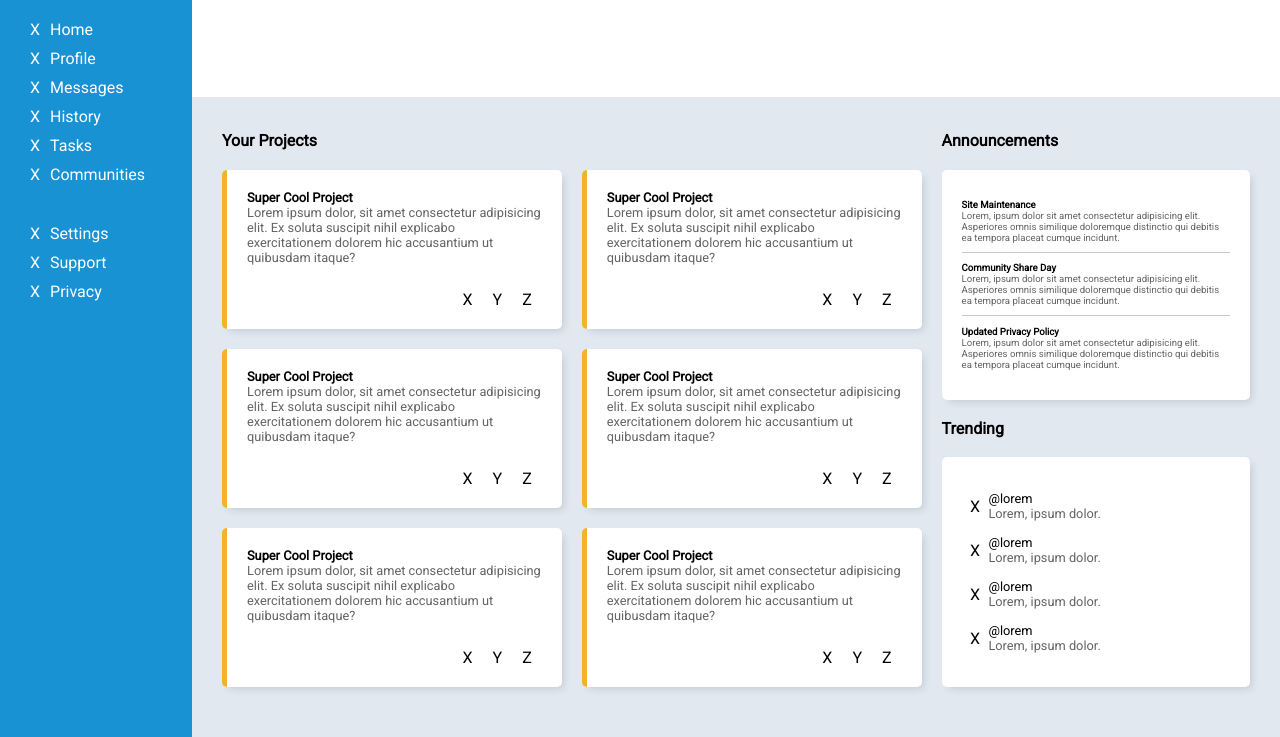
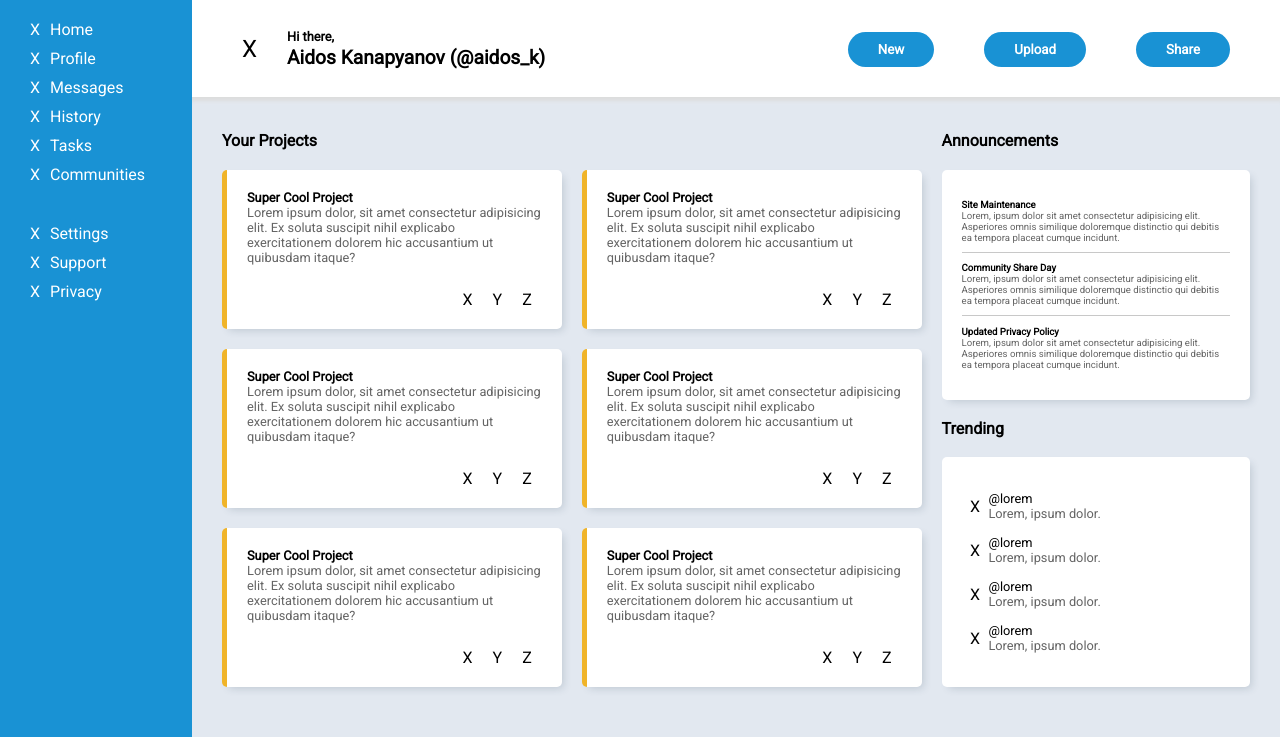
Before and after one commit to aidoskanapyanov/admin-dashboard-the-odin-project, a plain HTML site: page index.html in a window 1280 px wide. Shown: the part 63-800 px from the top of the page. Drawn offline with Linux system fonts and the light colour scheme.

Commit message:
style: finish styling header

```diff
--- a/index.html
+++ b/index.html
@@ -71,7 +71,20 @@
             <div class="logo-name"><h4>Aidos Kanapyanov</h4></div>
           </div>
         </div>
-        <div class="bottomline"></div>
+        <div class="bottomline">
+          <div class="bottomline-left">
+            <div class="big-icon">X</div>
+            <h4 class="sm-message">Hi there,</h4>
+            <h4 class="big-header">Aidos Kanapyanov (@aidos_k)</h4>
+          </div>
+          <div class="bottomline-right">
+            <div class="main-actions">
+              <div class="new-action"><button class="btn-main-action">New</button></div>
+              <div class="upload-action"><button class="btn-main-action">Upload</button></div>
+              <div class="share-action"><button class="btn-main-action">Share</button></div>
+            </div>
+          </div>
+        </div>
       </div>
       <div class="content">
         <div class="title"><h4>Your Projects</h4></div>
--- a/style.css
+++ b/style.css
@@ -55,7 +55,10 @@ body {
 
 .header {
     height: 20%;
-    padding: 15px 50px 15px 50px;
+    display: flex;
+    flex-direction: column;
+    justify-content: space-between;
+    padding: 25px 50px;
 }
 
 .content {
@@ -65,6 +68,9 @@ body {
     grid-template-columns: 70% 30%;
     grid-template-rows: 10% 40% 10% 40%;
     background-color: rgb(226, 232, 240);
+    -webkit-box-shadow: inset 0 8px 4px -4px #ddd;
+    -moz-box-shadow: inset 0 8px 4px -4px #ddd;
+    box-shadow: inset 0 8px 4px -4px #ddd;
 }
 
 .left {
@@ -185,3 +191,52 @@ input[type=text] {
     border: none;
     border-radius: 500px;
 }
+
+.bottomline {
+    display: flex;
+    justify-content: space-between;
+    align-items: center;
+}
+
+.main-actions {
+    display: flex;
+    gap: 50px;
+}
+
+.bottomline-left {
+    height: 85%;
+    width: 400px;
+    display: grid;
+    grid-template-columns: 0.1fr 0.9fr;
+    grid-template-rows: repeat(2, 1fr);
+}
+
+.bottomline-left>.big-icon {
+    display: flex;
+    justify-content: center;
+    align-items: center;
+    grid-area: 1 / 1 / 3 / 2;
+    margin-right: 30px;
+}
+
+.bottomline-left>div {
+    display: flex;
+    align-items: center;
+}
+
+.btn-main-action {
+    border: 0;
+    font-weight: bold;
+    background-color: #1992D4;
+    color: #fff;
+    padding: 10px 30px;
+    border-radius: 500px;
+}
+
+.sm-message {
+    font-size: 0.8rem;
+}
+
+.big-header {
+    font-size: 1.2rem;
+}
```
